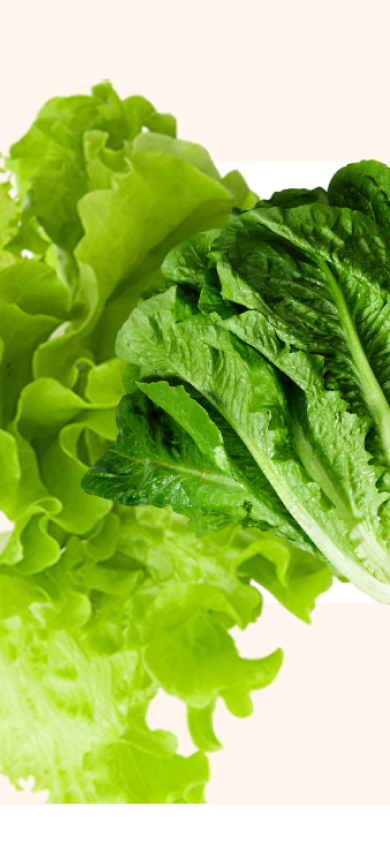
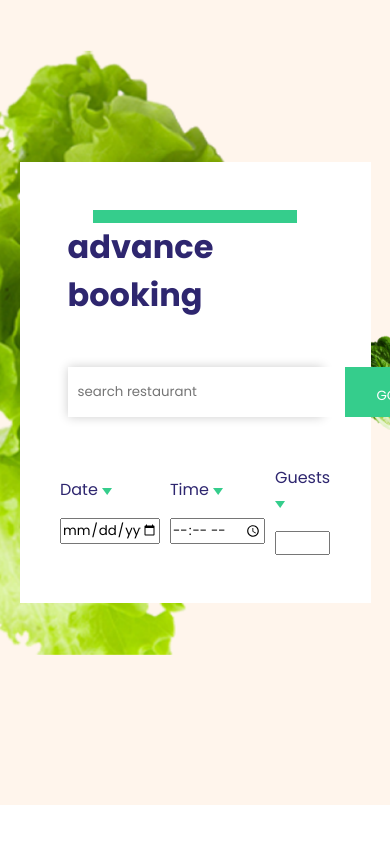
Before and after one commit to mart-anthony-stark/Expice-Restaurant-Vue-FE, a Vue app: page / in a window 390 px wide. Shown: the part 3019-3863 px from the top of the page. Built offline with nearby package versions, Linux system fonts and the light colour scheme.

Commit message:
Add: tablet media queries

```diff
--- a/src/components/AdvanceBooking.vue
+++ b/src/components/AdvanceBooking.vue
@@ -53,7 +53,7 @@ section {
   @include center();
 
   .lettuce {
-    height: 120%;
+    height: 100%;
     top: -50px;
     position: absolute;
     left: 0;
@@ -61,6 +61,7 @@ section {
   .cabbage {
     position: absolute;
     right: 0;
+    width: 20%;
   }
 
   form {
@@ -138,5 +139,11 @@ section {
       }
     }
   }
+
+  @media (max-width: 900px) {
+    form {
+      z-index: 1;
+    }
+  }
 }
 </style>
```
